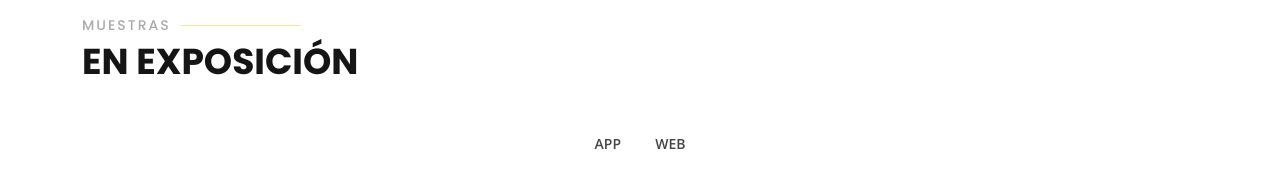
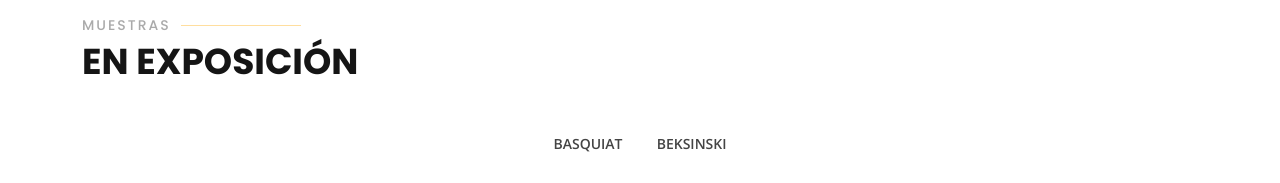
Before and after one commit to 46285009a/PF-Granzotto, a plain HTML site: page index2.html in a window 1280 px wide. Shown: the part 3280-3463 px from the top of the page. Drawn offline with nearby package versions, Linux system fonts and the light colour scheme.

Commit message:
basquiat

```diff
--- a/index2.html
+++ b/index2.html
@@ -277,9 +277,9 @@
           <div class="col-lg-12 d-flex justify-content-center">
             <ul id="portfolio-flters">
 
-              <li data-filter=".filter-app">App</li>
+              <li data-filter=".filter-app">Basquiat</li>
 
-              <li data-filter=".filter-web">Web</li>
+              <li data-filter=".filter-web">Beksinski</li>
             </ul>
           </div>
         </div>
```
